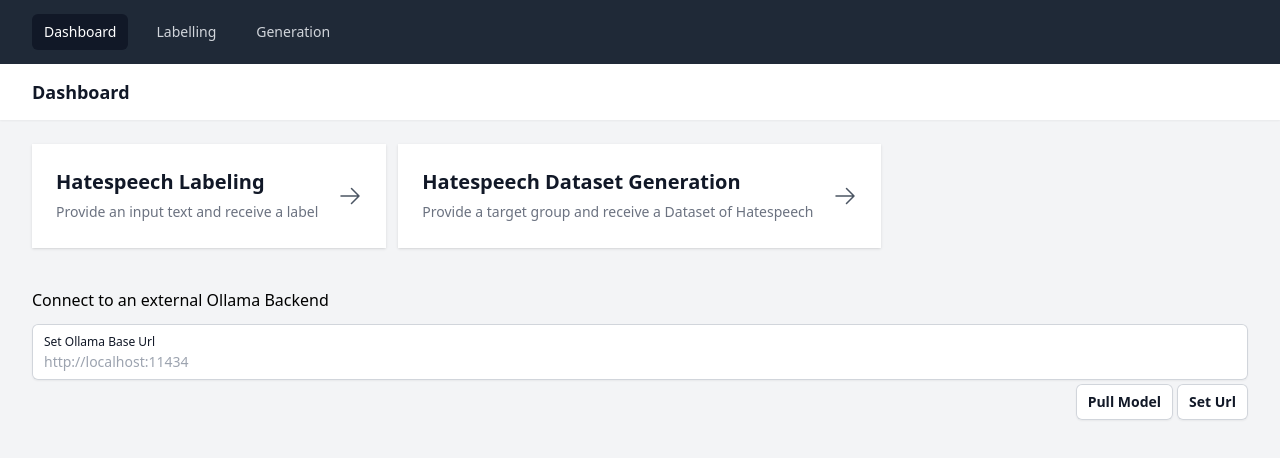
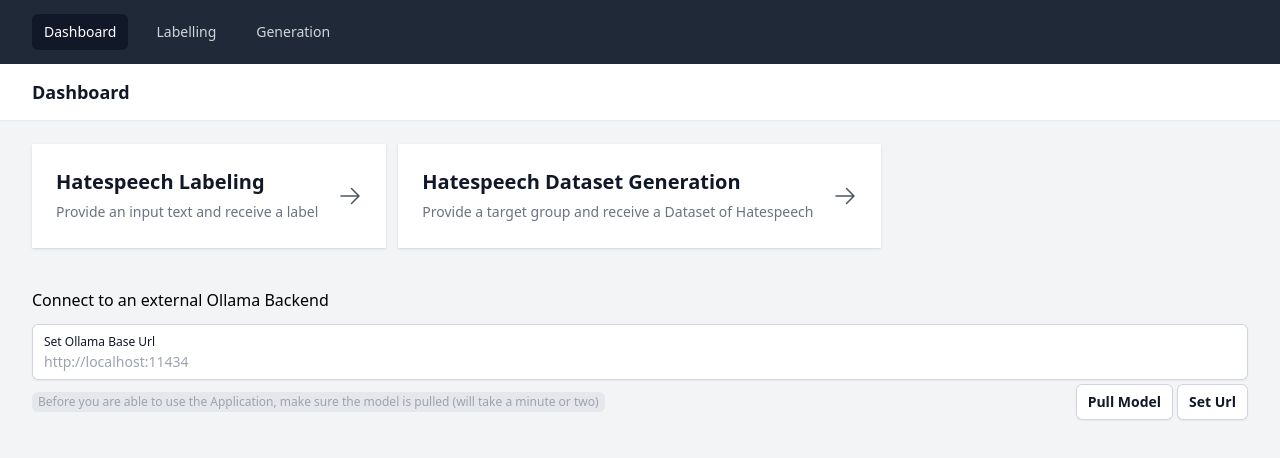
Before and after one commit to maxtaube/hatespeech-detector, a Nuxt app: page / in a window 1280 px wide. Shown: the top 458 px of the page. Built offline with nearby package versions, Linux system fonts and the light colour scheme.

Commit message:
added hint

```diff
--- a/pages/index.vue
+++ b/pages/index.vue
@@ -130,6 +130,8 @@
                         @click="pullModel">
                     Pull Model
                 </button>
+
+                <p class="text-gray-400 mt-3 bg-gray-200 py-0.5 px-1.5 text-xs rounded-md w-fit">Before you are able to use the Application, make sure the model is pulled (will take a minute or two)</p>
             </div>
         </main>
     </div>
```
